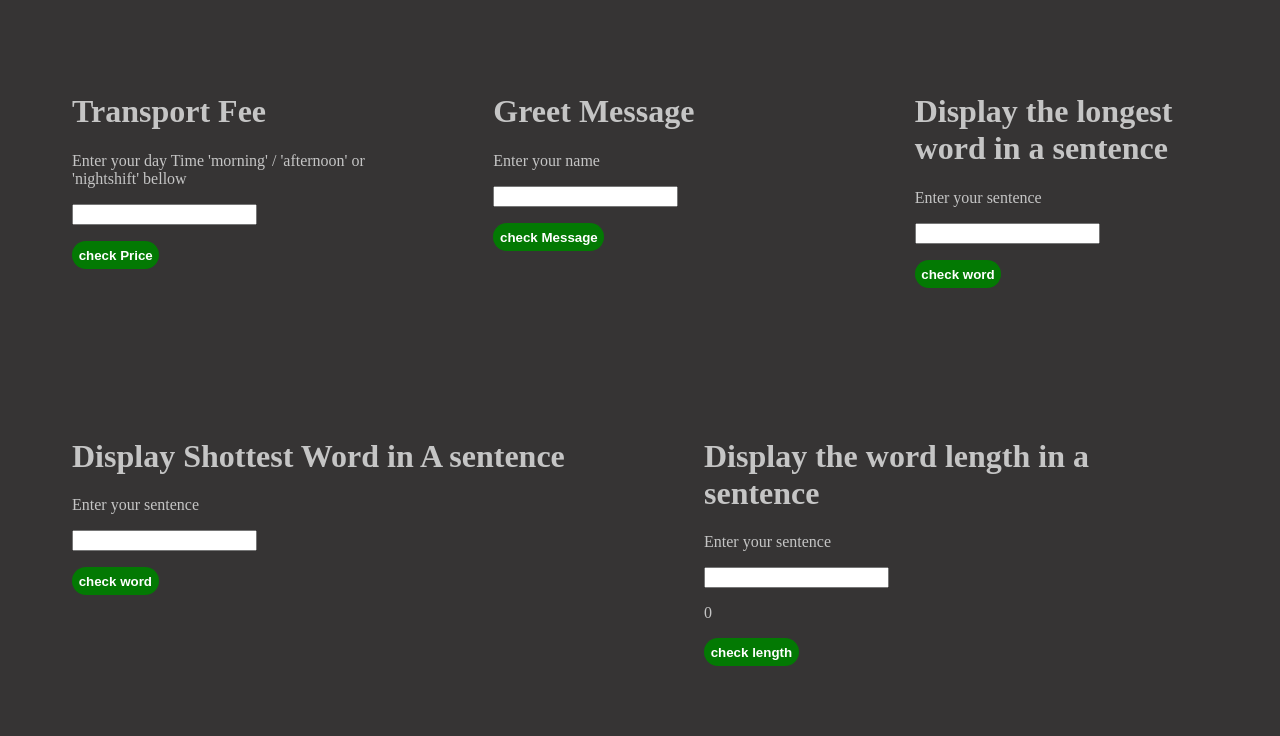
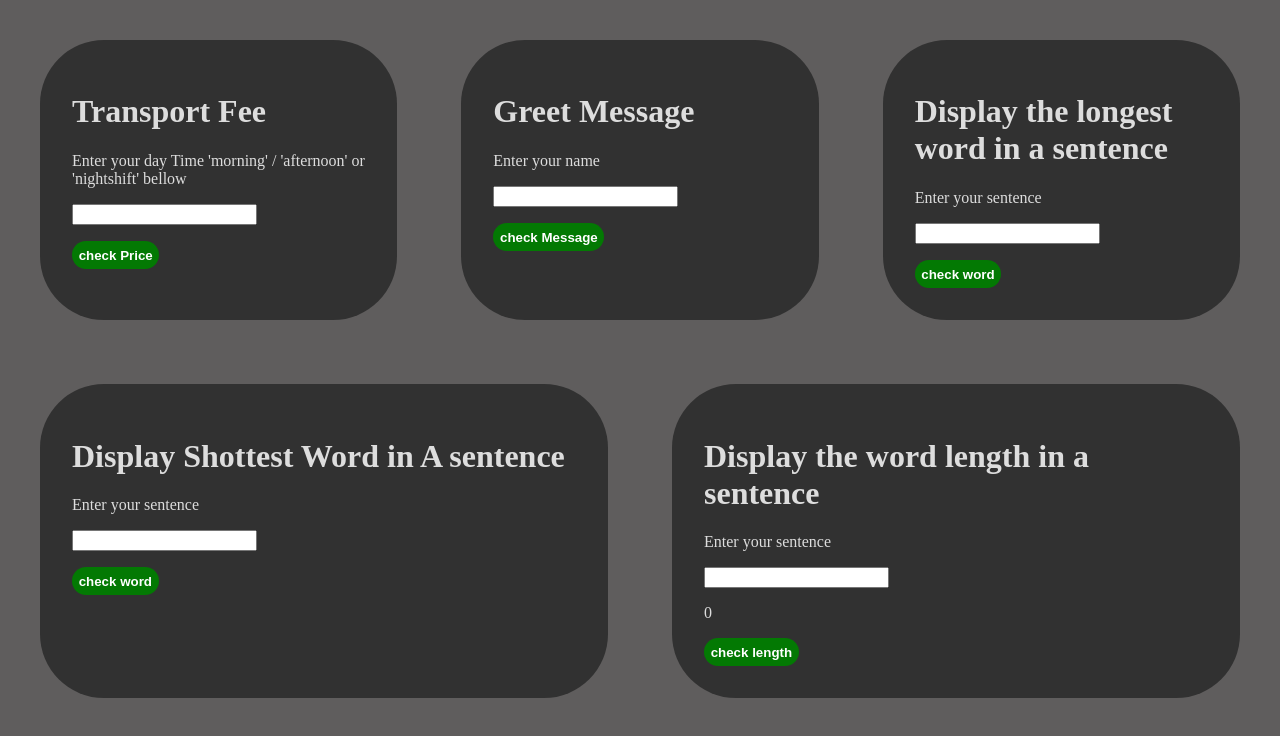
Before and after one commit to Tiisetsopudinyane/Bootcamp-alpine-widgets, a plain HTML site: page index.html in a window 1280 px wide. Drawn offline with nearby package versions, Linux system fonts and the light colour scheme.

Commit message:
bugs fixed

```diff
--- a/style.css
+++ b/style.css
@@ -1,6 +1,6 @@
 body{
-    background-color: rgb(54, 52, 52);
-    color: rgb(197, 197, 197);
+    background-color: rgb(95, 93, 93);
+    color: rgb(221, 221, 221);
 }
 .section{
     flex: 1;
@@ -20,6 +20,7 @@ button:hover{
     padding:2em;
     margin:2em;
     border-radius: 4em;
+    background-color: rgb(49, 49, 49);
     flex: 1;
 }
 @media (min-width:960px) {
```
Also changed, not shown: index.html (+0 -11 lines).
